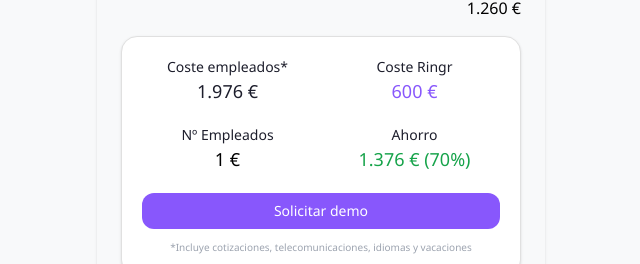
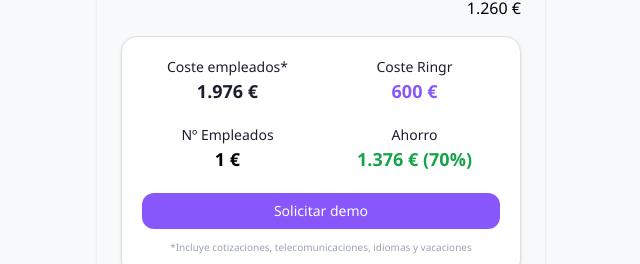
Before and after one commit to diegocupri/ringr-calculadora-completo, a React (Vite) app: page / in a window 1280 px wide. Shown: the part 426-690 px from the top of the page, without its empty margins (319-959 px from the left). Built offline with nearby package versions, Linux system fonts and the light colour scheme.

Commit message:
Update RingrCalculator.jsx

```diff
--- a/src/RingrCalculator.jsx
+++ b/src/RingrCalculator.jsx
@@ -89,7 +89,7 @@
       <div className="grid gap-4 text-sm">
         <div className="grid gap-2">
           <Label className="text-[#1D1E2C] mb-1">Llamadas al mes</Label>
-          <Slider className={sliderThumbClass} value={[calls]} min={100} max={100000} step={100} onValueChange={([v]) => setCalls(roundCalls(v))} />
+          <Slider className={sliderThumbClass} value={[calls]} min={1000} max={100000} step={100} onValueChange={([v]) => setCalls(roundCalls(v))} />
           <div className="text-right text-base font-medium">{formatNumber(calls)}</div>
         </div>
         <div className="grid gap-2">
@@ -113,19 +113,19 @@
         <CardContent className="p-5 grid grid-cols-2 gap-y-5 gap-x-4 text-sm text-center">
           <div>
             <p className="text-[#1D1E2C]">Coste empleados*</p>
-            <p className="text-lg font-medium text-[#1D1E2C]">{formatNumber(Math.floor(employeeCost))} €</p>
+            <p className="text-lg font-semibold text-[#1D1E2C]">{formatNumber(Math.floor(employeeCost))} €</p>
           </div>
           <div>
             <p className="text-[#1D1E2C]">Coste Ringr</p>
-            <p className="text-lg font-medium text-[#8857FC]">{formatNumber(Math.floor(ringrCost))} €</p>
+            <p className="text-lg font-semibold text-[#8857FC]">{formatNumber(Math.floor(ringrCost))} €</p>
           </div>
           <div>
             <p className="text-[#1D1E2C]">Nº Empleados</p>
-            <p className="text-lg font-medium">{formatNumber(Math.floor(employeesNeeded))} €</p>
+            <p className="text-lg font-semibold">{formatNumber(Math.floor(employeesNeeded))} €</p>
           </div>
           <div>
             <p className="text-[#1D1E2C]">Ahorro</p>
-            <p className="text-lg font-medium text-green-600">{formatNumber(Math.floor(monthlySavings))} € ({savingsPercent}%)</p>
+            <p className="text-lg font-semibold text-green-600">{formatNumber(Math.floor(monthlySavings))} € ({savingsPercent}%)</p>
           </div>
           <div className="col-span-2">
             <Button className="w-full bg-[#8857FC] hover:bg-[#7740db] text-white text-sm px-4 py-2 rounded-xl">Solicitar demo</Button>
```
